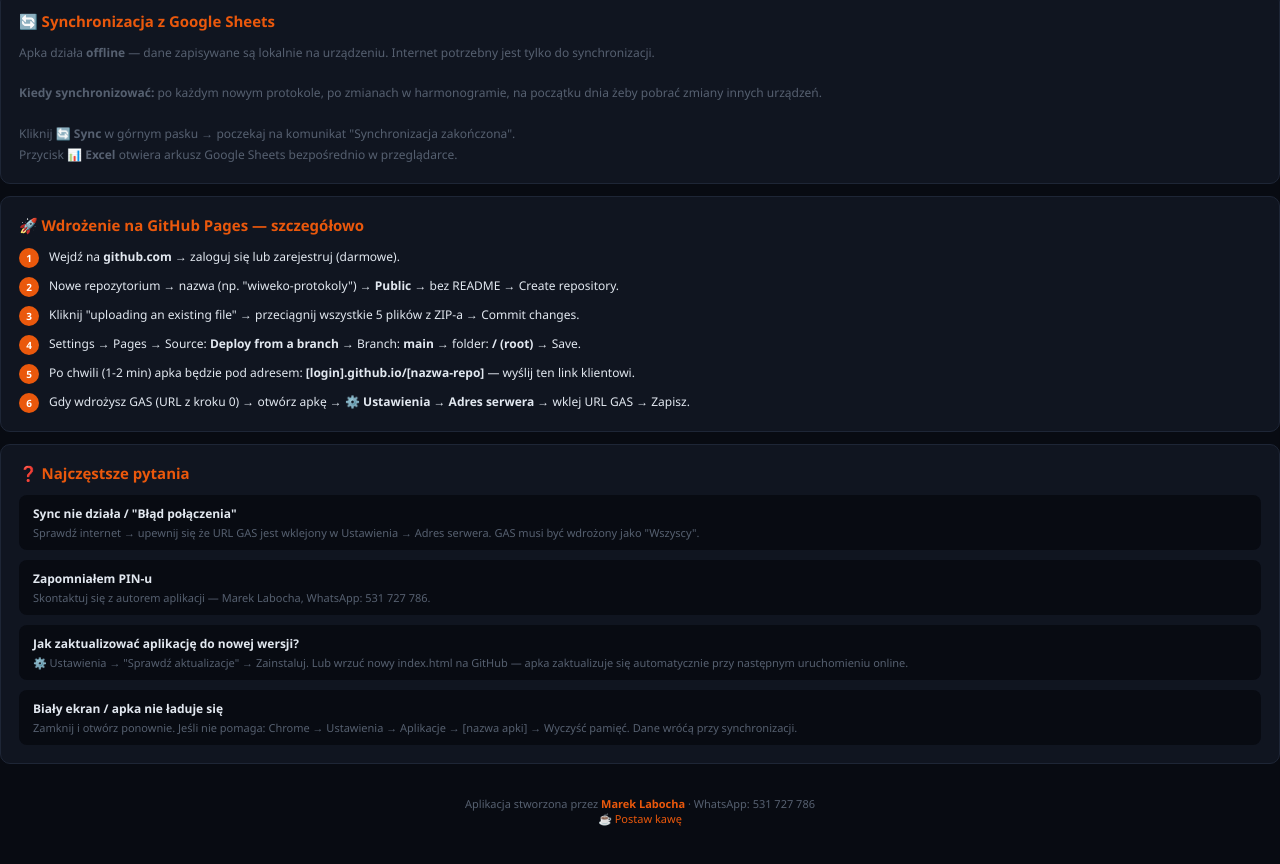
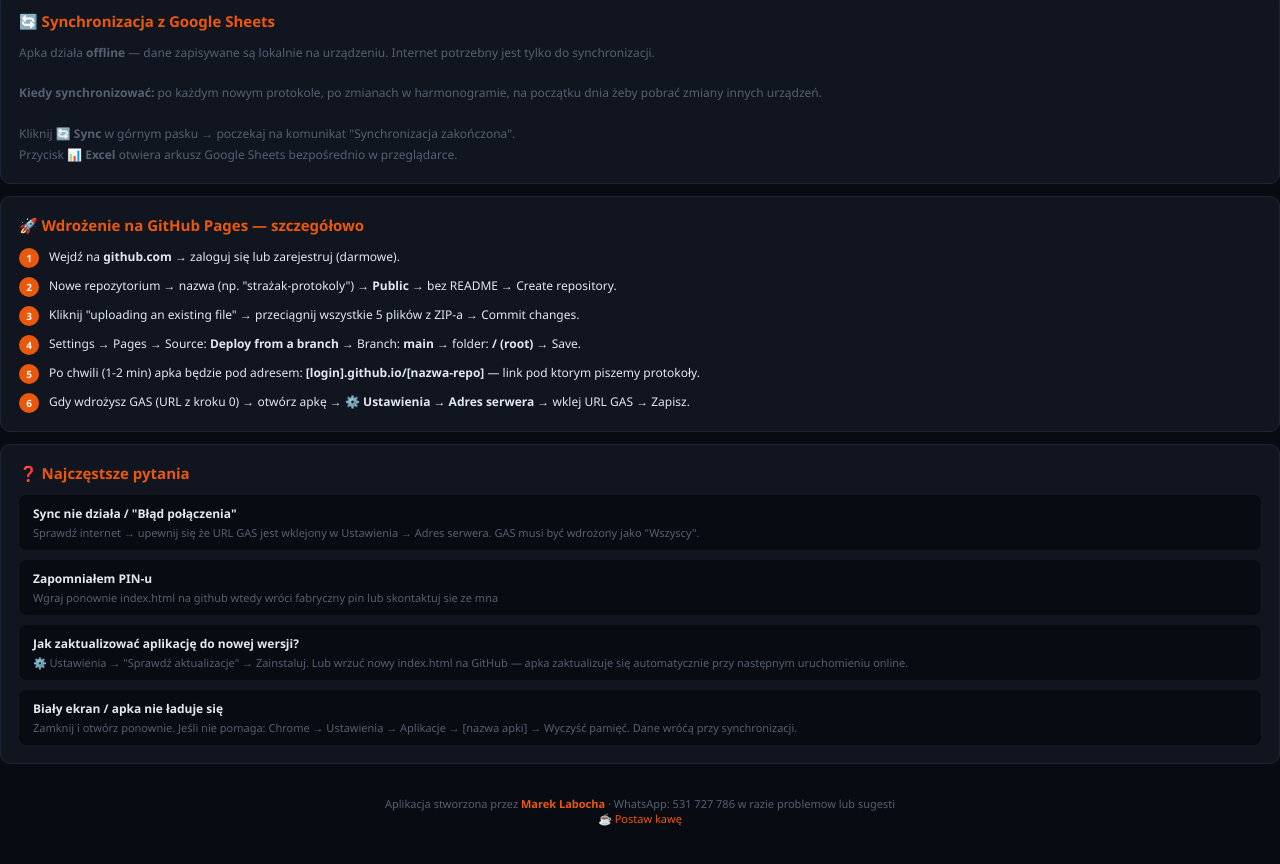
Before and after one commit to ProtoForge-WiXu/ProtoForge-wiXu, a plain HTML site: page index.html in a window 1280 px wide. Shown: the part 4013-4877 px from the top of the page. Drawn offline with nearby package versions, Linux system fonts and the light colour scheme.

Commit message:
Update index.html

```diff
--- a/index.html
+++ b/index.html
@@ -526,10 +526,10 @@ input[type=range]{flex:1;accent-color:var(--orange);height:4px}
     <div style="font-size:15px;font-weight:800;color:var(--orange);margin-bottom:12px">🚀 Wdrożenie na GitHub Pages — szczegółowo</div>
     <div style="display:flex;flex-direction:column;gap:8px;font-size:12px;color:var(--text);line-height:1.6">
       <div style="display:flex;gap:10px"><span style="background:var(--orange);color:#fff;border-radius:50%;width:20px;height:20px;display:flex;align-items:center;justify-content:center;font-size:10px;font-weight:800;flex-shrink:0;margin-top:1px">1</span><span>Wejdź na <strong>github.com</strong> → zaloguj się lub zarejestruj (darmowe).</span></div>
-      <div style="display:flex;gap:10px"><span style="background:var(--orange);color:#fff;border-radius:50%;width:20px;height:20px;display:flex;align-items:center;justify-content:center;font-size:10px;font-weight:800;flex-shrink:0;margin-top:1px">2</span><span>Nowe repozytorium → nazwa (np. "wiweko-protokoly") → <strong>Public</strong> → bez README → Create repository.</span></div>
+      <div style="display:flex;gap:10px"><span style="background:var(--orange);color:#fff;border-radius:50%;width:20px;height:20px;display:flex;align-items:center;justify-content:center;font-size:10px;font-weight:800;flex-shrink:0;margin-top:1px">2</span><span>Nowe repozytorium → nazwa (np. "strażak-protokoly") → <strong>Public</strong> → bez README → Create repository.</span></div>
       <div style="display:flex;gap:10px"><span style="background:var(--orange);color:#fff;border-radius:50%;width:20px;height:20px;display:flex;align-items:center;justify-content:center;font-size:10px;font-weight:800;flex-shrink:0;margin-top:1px">3</span><span>Kliknij "uploading an existing file" → przeciągnij wszystkie 5 plików z ZIP-a → Commit changes.</span></div>
       <div style="display:flex;gap:10px"><span style="background:var(--orange);color:#fff;border-radius:50%;width:20px;height:20px;display:flex;align-items:center;justify-content:center;font-size:10px;font-weight:800;flex-shrink:0;margin-top:1px">4</span><span>Settings → Pages → Source: <strong>Deploy from a branch</strong> → Branch: <strong>main</strong> → folder: <strong>/ (root)</strong> → Save.</span></div>
-      <div style="display:flex;gap:10px"><span style="background:var(--orange);color:#fff;border-radius:50%;width:20px;height:20px;display:flex;align-items:center;justify-content:center;font-size:10px;font-weight:800;flex-shrink:0;margin-top:1px">5</span><span>Po chwili (1-2 min) apka będzie pod adresem: <strong>[login].github.io/[nazwa-repo]</strong> — wyślij ten link klientowi.</span></div>
+      <div style="display:flex;gap:10px"><span style="background:var(--orange);color:#fff;border-radius:50%;width:20px;height:20px;display:flex;align-items:center;justify-content:center;font-size:10px;font-weight:800;flex-shrink:0;margin-top:1px">5</span><span>Po chwili (1-2 min) apka będzie pod adresem: <strong>[login].github.io/[nazwa-repo]</strong> — link pod ktorym piszemy protokoły.</span></div>
       <div style="display:flex;gap:10px"><span style="background:var(--orange);color:#fff;border-radius:50%;width:20px;height:20px;display:flex;align-items:center;justify-content:center;font-size:10px;font-weight:800;flex-shrink:0;margin-top:1px">6</span><span>Gdy wdrożysz GAS (URL z kroku 0) → otwórz apkę → <strong>⚙️ Ustawienia → Adres serwera</strong> → wklej URL GAS → Zapisz.</span></div>
     </div>
   </div>
@@ -544,7 +544,7 @@ input[type=range]{flex:1;accent-color:var(--orange);height:4px}
       </div>
       <div style="background:var(--bg);border-radius:8px;padding:10px 14px">
         <div style="font-size:12px;font-weight:700;color:var(--text);margin-bottom:3px">Zapomniałem PIN-u</div>
-        <div style="font-size:11px;color:var(--muted)">Skontaktuj się z autorem aplikacji — Marek Labocha, WhatsApp: 531 727 786.</div>
+        <div style="font-size:11px;color:var(--muted)">Wgraj ponownie index.html na github wtedy wróci fabryczny pin lub skontaktuj sie ze mna  </div>
       </div>
       <div style="background:var(--bg);border-radius:8px;padding:10px 14px">
         <div style="font-size:12px;font-weight:700;color:var(--text);margin-bottom:3px">Jak zaktualizować aplikację do nowej wersji?</div>
@@ -558,7 +558,7 @@ input[type=range]{flex:1;accent-color:var(--orange);height:4px}
   </div>
 
   <div style="text-align:center;padding:20px 0;font-size:11px;color:var(--muted)">
-    Aplikacja stworzona przez <strong style="color:var(--orange)">Marek Labocha</strong> · WhatsApp: 531 727 786<br>
+    Aplikacja stworzona przez <strong style="color:var(--orange)">Marek Labocha</strong> · WhatsApp: 531 727 786 w razie problemow lub sugesti <br>
     <a href="https://ko-fi.com/mareklabochawixu#checkoutModal" target="_blank" style="color:var(--orange);text-decoration:none">☕ Postaw kawę</a>
   </div>
 </div>
```
